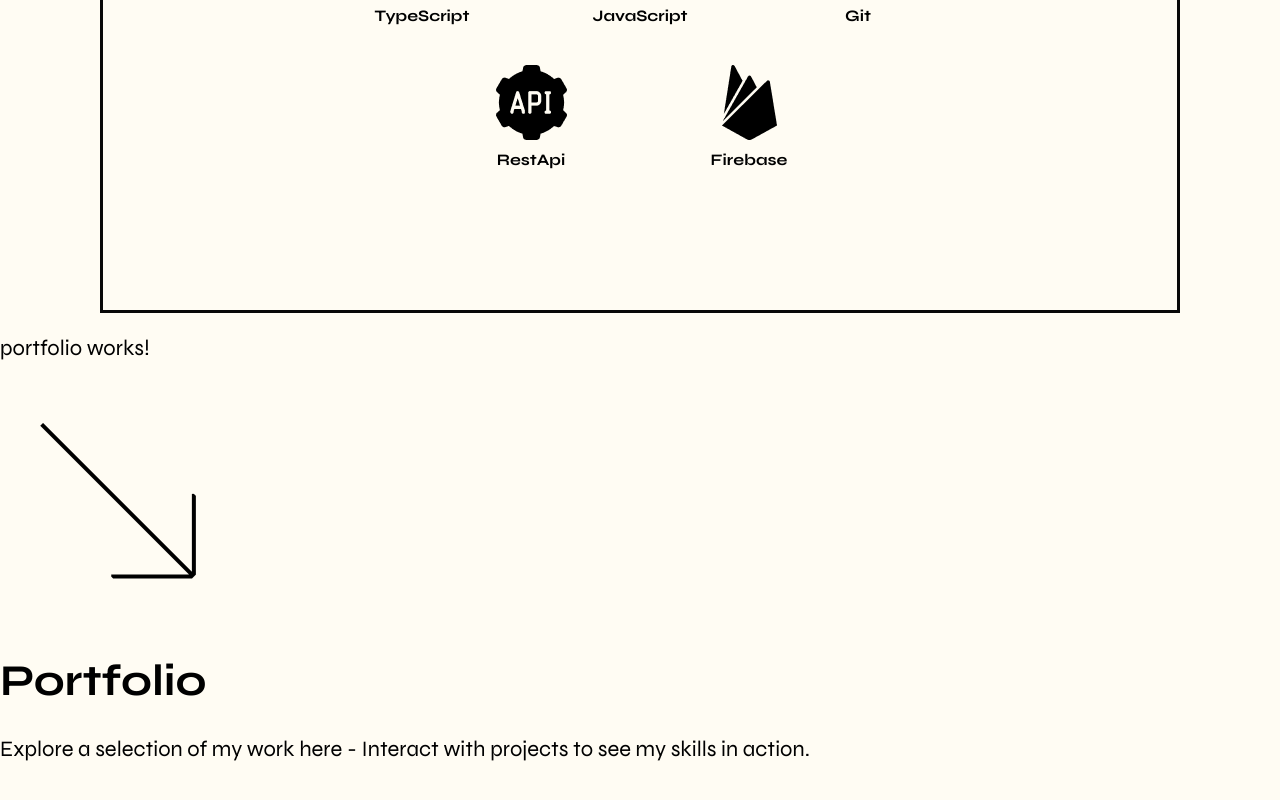
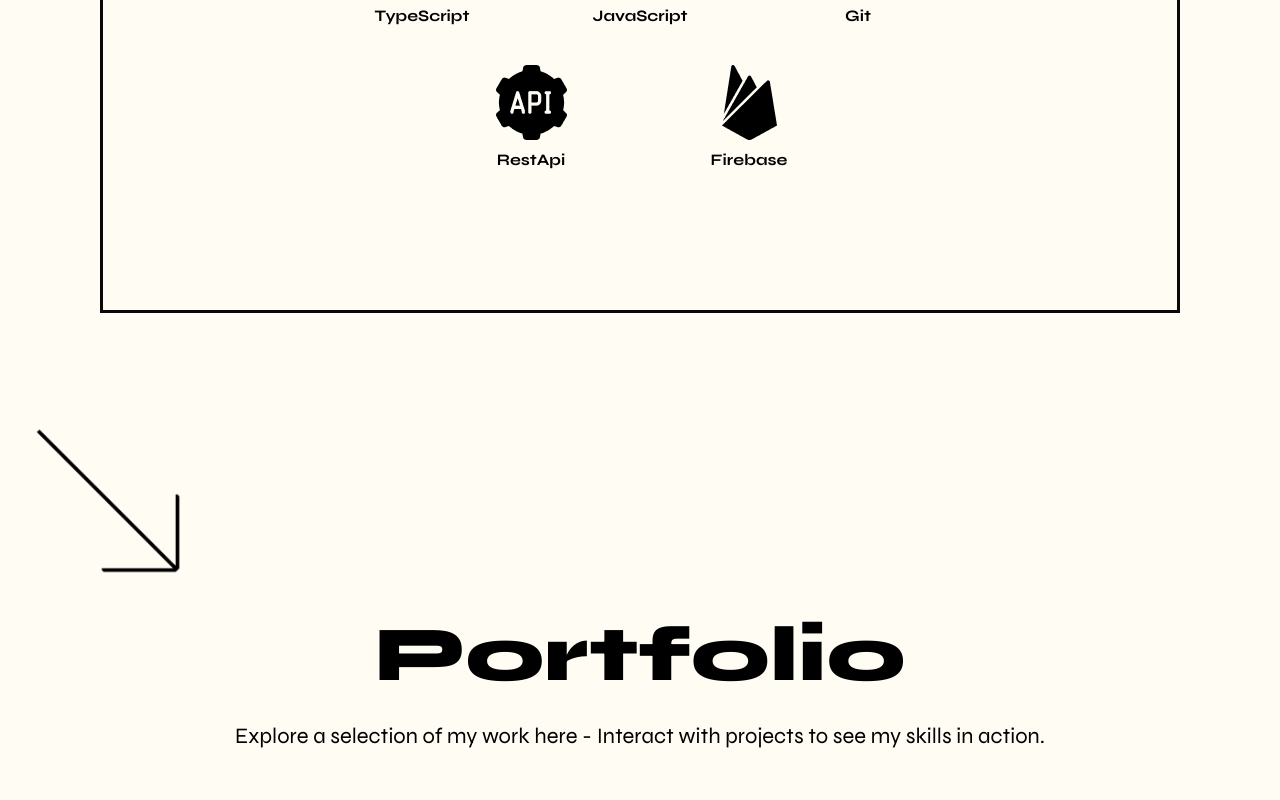
Before and after one commit to nurcoda/Portfolio, an Angular app: page / in a window 1280 px wide. Shown: the part 2411-3211 px from the top of the page. Built offline with nearby package versions, Linux system fonts and the light colour scheme.

Commit message:
added fonts and txt

```diff
--- a/src/app/main/aboutme/aboutme.component.html
+++ b/src/app/main/aboutme/aboutme.component.html
@@ -19,12 +19,12 @@
             </div>
 
             <div class="home-remote">
-                <img src="./../../../assets/img/house.png" alt="House icone">
+                <img src="./assets/img/house.png" alt="House icone">
                 <p>Based in Lübeck</p>
             </div>
 
             <div class="home-remote">
-                <img src="./../../../assets/img/laptop_chromebook.png" alt="Laptop icone">
+                <img src="./assets/img/laptop_chromebook.png" alt="Laptop icone">
                 <p>Open to work remote</p>
             </div>
 
@@ -34,7 +34,7 @@
         </div>
 
         <div class="profile-picture">
-            <img src="./../../../assets/img/Mask group2.png" alt="Application Photo">
+            <img src="./assets/img/Mask group2.png" alt="Application Photo">
         </div>
     </div>
 
--- a/src/app/main/portfolio/portfolio.component.html
+++ b/src/app/main/portfolio/portfolio.component.html
@@ -1,11 +1,10 @@
-<p>portfolio works!</p>
 <div class="portfolio-content">
-    <div>
+    <div class="myskillarrow">
         <img src="./assets/img/leftarrow1.png" alt="">
     </div>
 
     <div>
-        <h1>Portfolio</h1>
+        <h2>Portfolio</h2>
         <p>Explore a selection of my work here - Interact with projects to see my skills in action.</p>
     </div>
 
--- a/src/app/main/portfolio/portfolio.component.scss
+++ b/src/app/main/portfolio/portfolio.component.scss
@@ -0,0 +1,23 @@
+.myskillarrow {
+    display: flex;
+    padding-top: 80px;
+
+    img {
+        height: 215px;
+    }
+}
+
+h2 {
+    text-align: center;
+    font-size: 78px;
+    font-weight: 800;
+    margin: 0;
+
+    &:hover {
+        color: #9747FF;
+    }
+}
+
+p {
+    text-align: center;
+}
```
Also changed, not shown: src/app/main/aboutme/aboutme.component.scss (+0 -18 lines), 1 other file (tests, documents, lock files or other folders).
